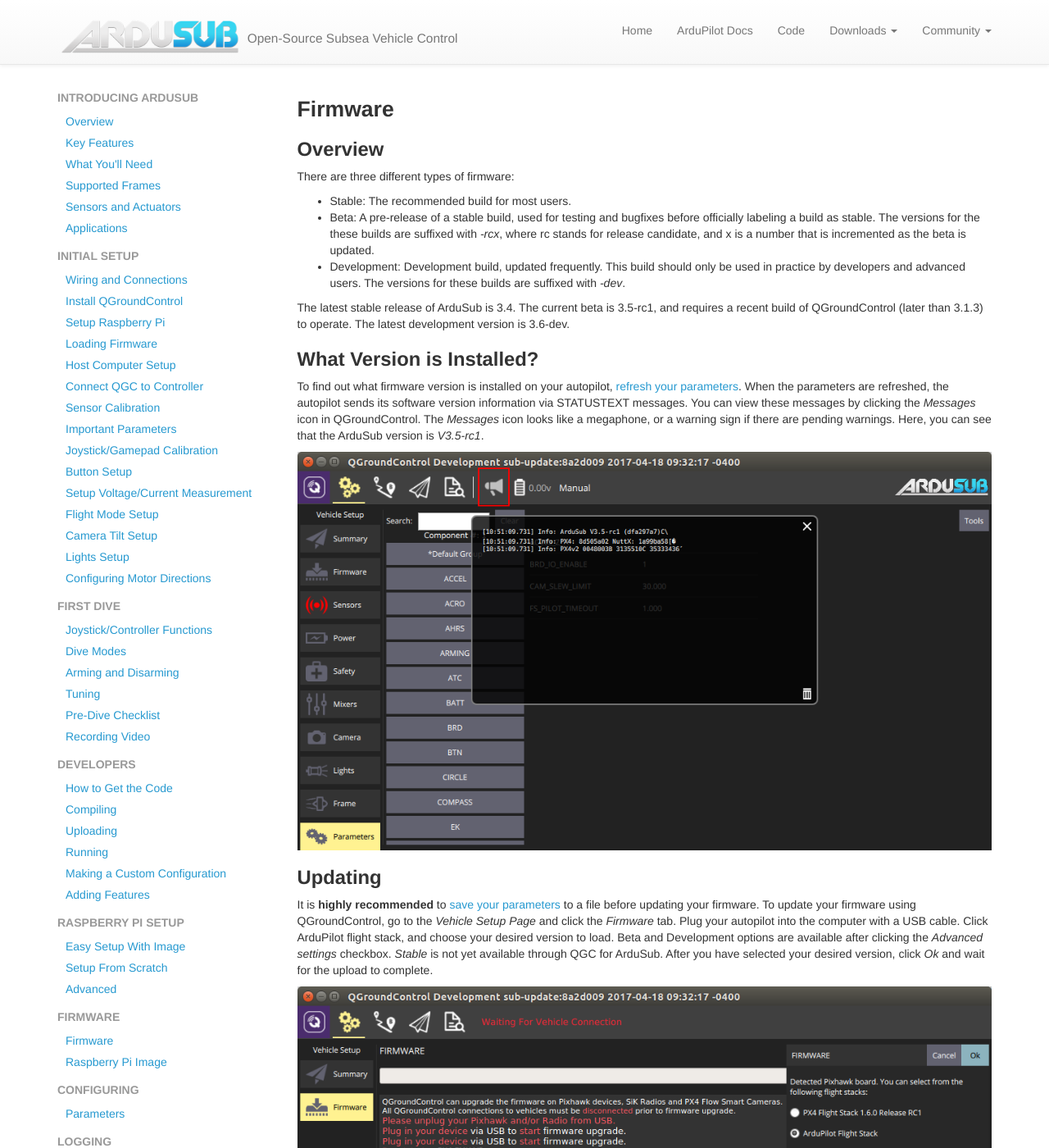
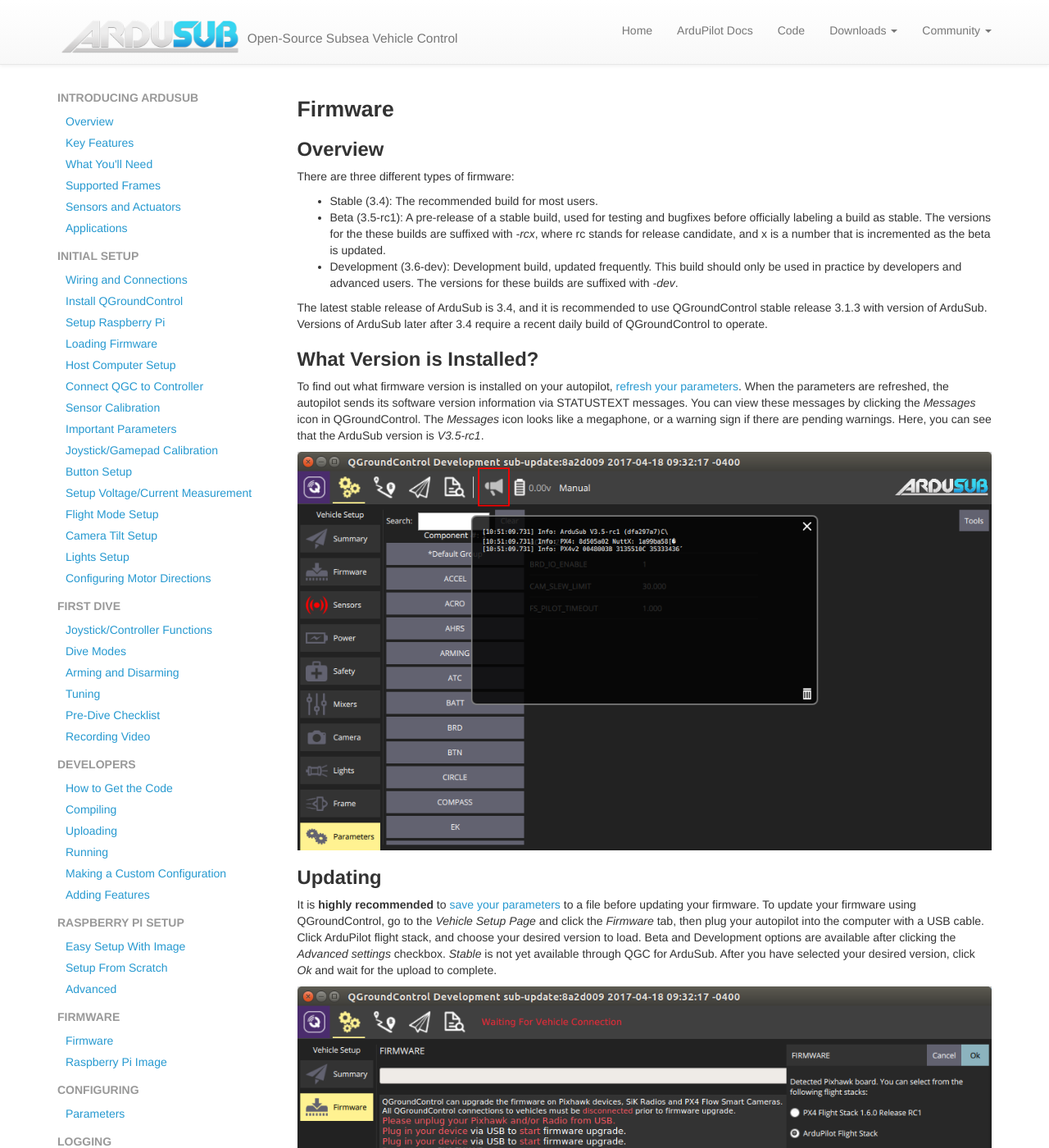
Before and after one commit to bluerobotics/retired-ardusub-docs, a Jekyll site: the page built from pages/firmware.md, in a window 1280 px wide and 1400 px high. Shown: the whole window at 82% size. Built offline with Jekyll 4.4.1, drawn with Linux system fonts in a browser that asks for light colours; nearby versions of some CDN libraries; some web fonts are replaced; comment, search, counter and statistics services are not loaded.

Commit message:
Add some notes to firmware

```diff
--- a/pages/firmware.md
+++ b/pages/firmware.md
@@ -13,11 +13,11 @@ nav:
 
 There are three different types of firmware:
 
- - Stable: The recommended build for most users.
- - Beta: A pre-release of a stable build, used for testing and bugfixes before officially labeling a build as stable. The versions for the these builds are suffixed with *-rcx*, where rc stands for release candidate, and x is a number that is incremented as the beta is updated.
- - Development: Development build, updated frequently. This build should only be used in practice by developers and advanced users. The versions for these builds are suffixed with *-dev*.
+ - Stable (3.4): The recommended build for most users.
+ - Beta (3.5-rc1): A pre-release of a stable build, used for testing and bugfixes before officially labeling a build as stable. The versions for the these builds are suffixed with *-rcx*, where rc stands for release candidate, and x is a number that is incremented as the beta is updated.
+ - Development (3.6-dev): Development build, updated frequently. This build should only be used in practice by developers and advanced users. The versions for these builds are suffixed with *-dev*.
 
-The latest stable release of ArduSub is 3.4. The current beta is 3.5-rc1, and requires a recent build of QGroundControl (later than 3.1.3) to operate. The latest development version is 3.6-dev.
+The latest stable release of ArduSub is 3.4, and it is recommended to use QGroundControl stable release 3.1.3 with version of ArduSub. Versions of ArduSub later after 3.4 require a recent daily build of QGroundControl to operate.
 
 ## What Version is Installed?
 
@@ -27,6 +27,6 @@ To find out what firmware version is installed on your autopilot, [refresh your
 
 ## Updating
 
-It is **highly recommended** to [save your parameters](/configuring/#saving-and-loading) to a file before updating your firmware. To update your firmware using QGroundControl, go to the *Vehicle Setup Page* and click the *Firmware* tab. Plug your autopilot into the computer with a USB cable. Click ArduPilot flight stack, and choose your desired version to load. Beta and Development options are available after clicking the *Advanced settings* checkbox. *Stable* is not yet available through QGC for ArduSub. After you have selected your desired version, click *Ok* and wait for the upload to complete.
+It is **highly recommended** to [save your parameters](/configuring/#saving-and-loading) to a file before updating your firmware. To update your firmware using QGroundControl, go to the *Vehicle Setup Page* and click the *Firmware* tab, then plug your autopilot into the computer with a USB cable. Click ArduPilot flight stack, and choose your desired version to load. Beta and Development options are available after clicking the *Advanced settings* checkbox. *Stable* is not yet available through QGC for ArduSub. After you have selected your desired version, click *Ok* and wait for the upload to complete.
 
 <img src="/images/firmware/qgc-upgrade.png" class="img-responsive img-center" style="max-height:600px;">
```
